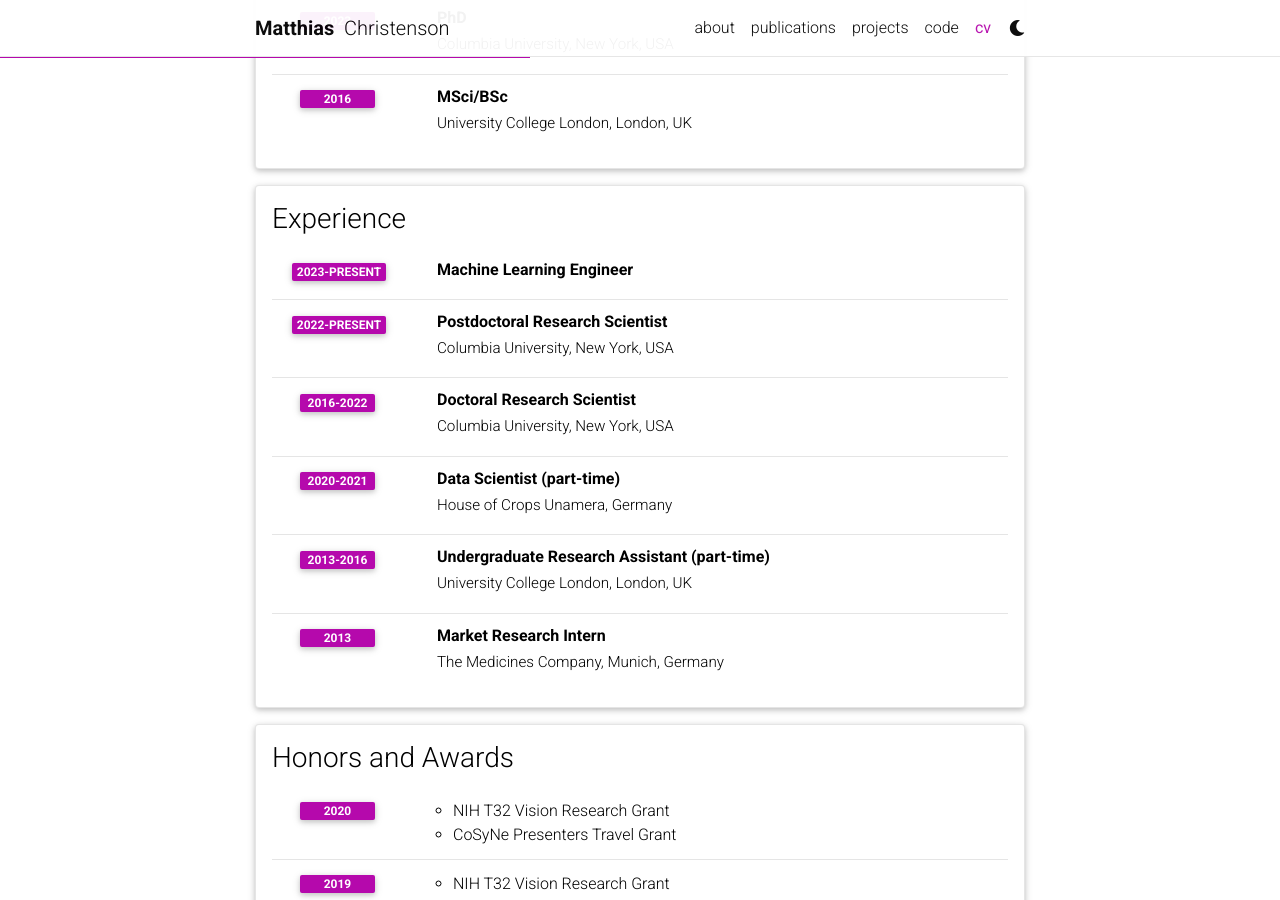
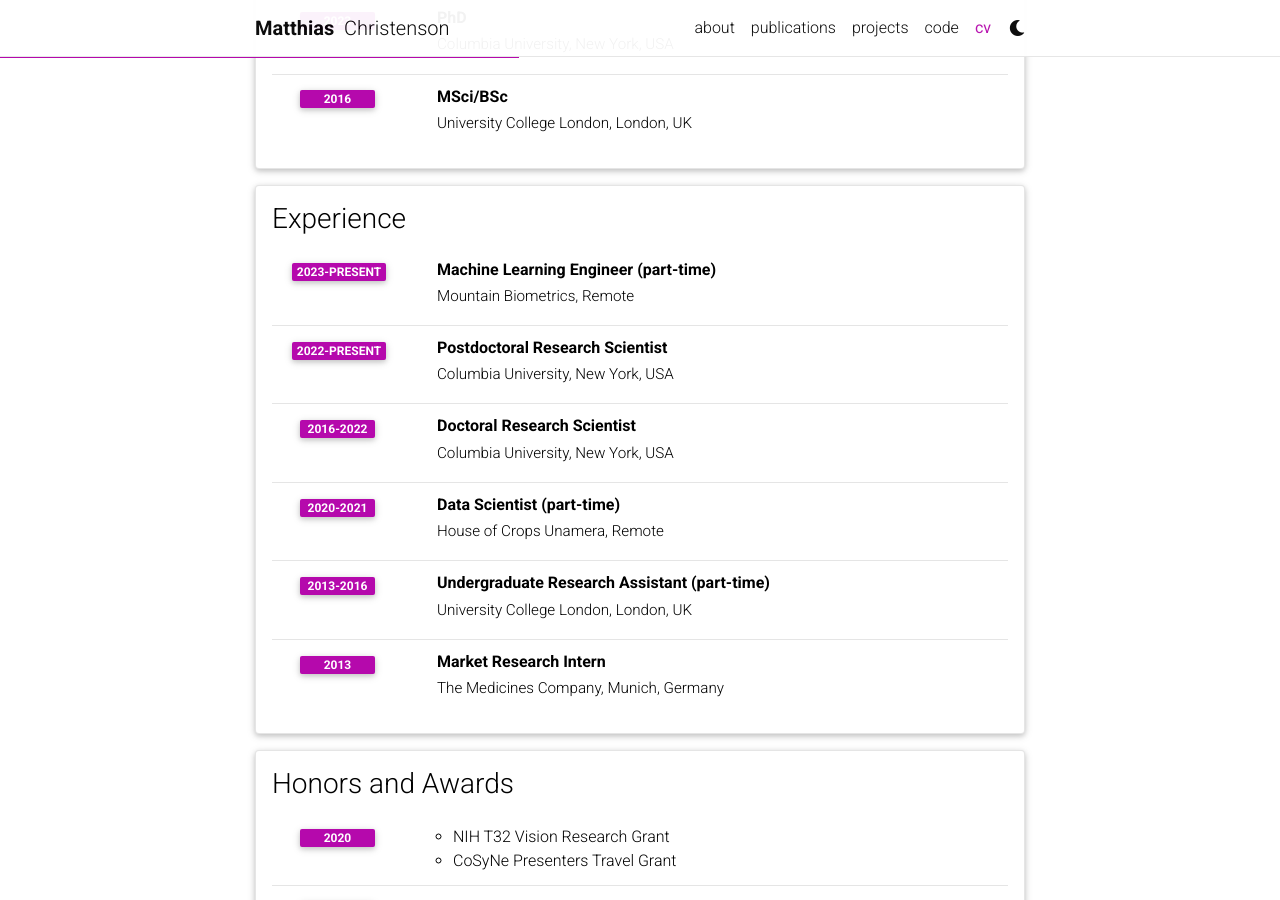
Before and after one commit to neuralsignal/neuralsignal.github.io, a Jekyll site: the page built from _pages/cv.md, in a window 1280 px wide and 900 px high, scrolled down 491 px. Built offline with Jekyll 4.4.1, drawn with Linux system fonts in a browser that asks for light colours; comment, search, counter and statistics services are not loaded; a style sheet for code colours, icons or effects is not loaded.

Commit message:
update profile

```diff
--- a/_bibliography/papers.bib
+++ b/_bibliography/papers.bib
@@ -4,14 +4,16 @@
 @string{aps = {American Physical Society,}}
 
 @article {Christenson2023.07.12.548573,
+  abbr={bioRxiv},
 	author = {Matthias P Christenson and {\'A}lvaro Sanz D{\'\i}ez and Sarah L Heath and Maia Saavedra-Weisenhaus and Atsuko Adachi and L.F. Abbott and Rudy Behnia},
 	title = {Hue selectivity from recurrent circuitry in Drosophila},
 	elocation-id = {2023.07.12.548573},
 	year = {2023},
+  bibtext_show={true},
 	doi = {10.1101/2023.07.12.548573},
 	publisher = {Cold Spring Harbor Laboratory},
 	abstract = {A universal principle of sensory perception is the progressive transformation of sensory information from broad non-specific signals to stimulus-selective signals that form the basis of perception. To perceive color, our brains must transform the wavelengths of light reflected off objects into the derived quantities of brightness, saturation and hue. Neurons responding selectively to hue have been reported in primate cortex, but it is unknown how their narrow tuning in color space is produced by upstream circuit mechanisms. To enable circuit level analysis of color perception, we here report the discovery of neurons in the Drosophila optic lobe with hue selective properties. Using the connectivity graph of the fly brain, we construct a connectomics-constrained circuit model that accounts for this hue selectivity. Unexpectedly, our model predicts that recurrent connections in the circuit are critical for hue selectivity. Experiments using genetic manipulations to perturb recurrence in adult flies confirms this prediction. Our findings reveal the circuit basis for hue selectivity in color vision.Competing Interest StatementThe authors have declared no competing interest.},
-	URL = {https://www.biorxiv.org/content/early/2023/07/13/2023.07.12.548573},
+	url = {https://www.biorxiv.org/content/early/2023/07/13/2023.07.12.548573},
 	pdf = {https://www.biorxiv.org/content/early/2023/07/13/2023.07.12.548573.full.pdf},
 	journal = {bioRxiv}
 }
--- a/_data/cv.yml
+++ b/_data/cv.yml
@@ -33,7 +33,8 @@
 - title: Experience
   type: time_table
   contents:
-    - title: Machine Learning Engineer
+    - title: Machine Learning Engineer (part-time)
+      institution: Mountain Biometrics, Remote
       year: 2023-present
     - title: Postdoctoral Research Scientist
       institution: Columbia University, New York, USA
@@ -50,7 +51,7 @@
       year: 2016-2022
 
     - title: Data Scientist (part-time)
-      institution: House of Crops Unamera, Germany
+      institution: House of Crops Unamera, Remote
       year: 2020-2021
 
     - title: Undergraduate Research Assistant (part-time)
```
